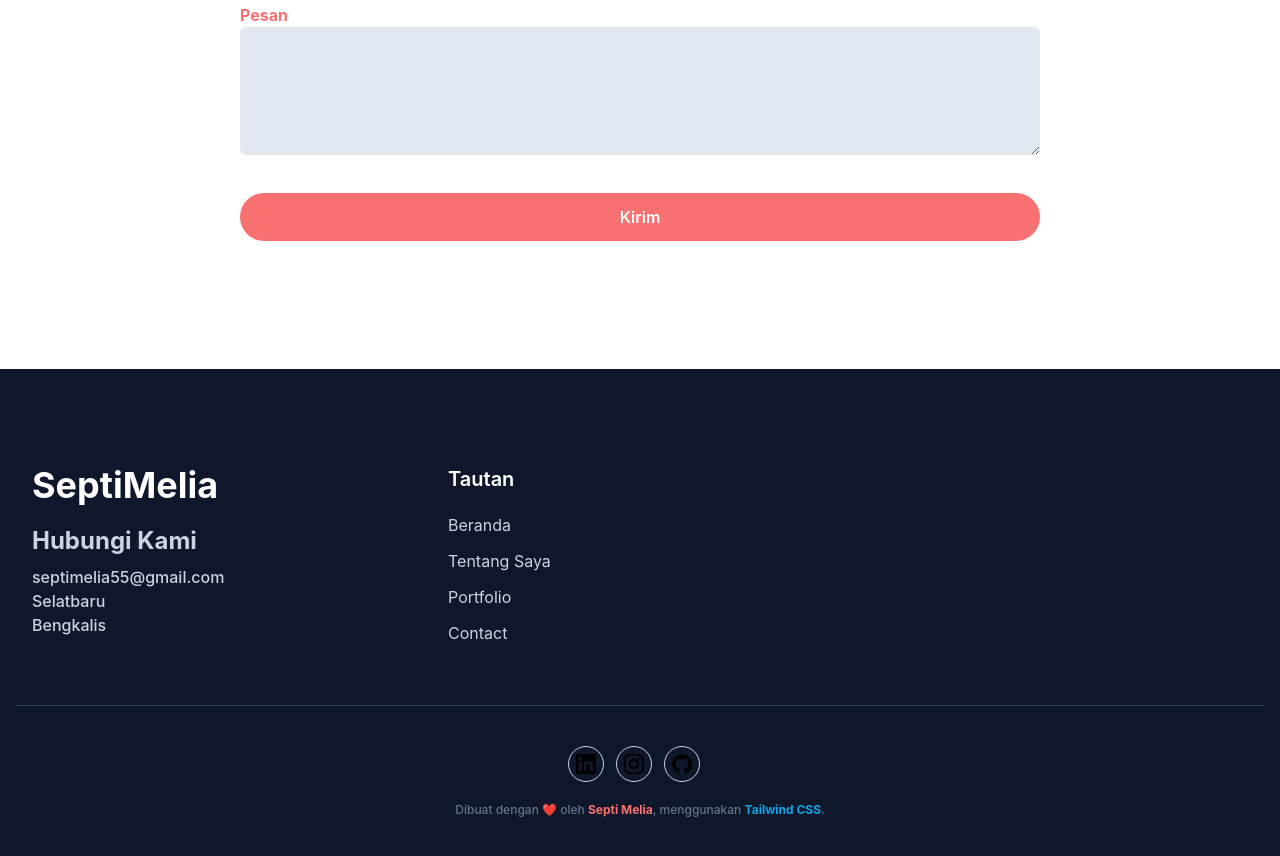
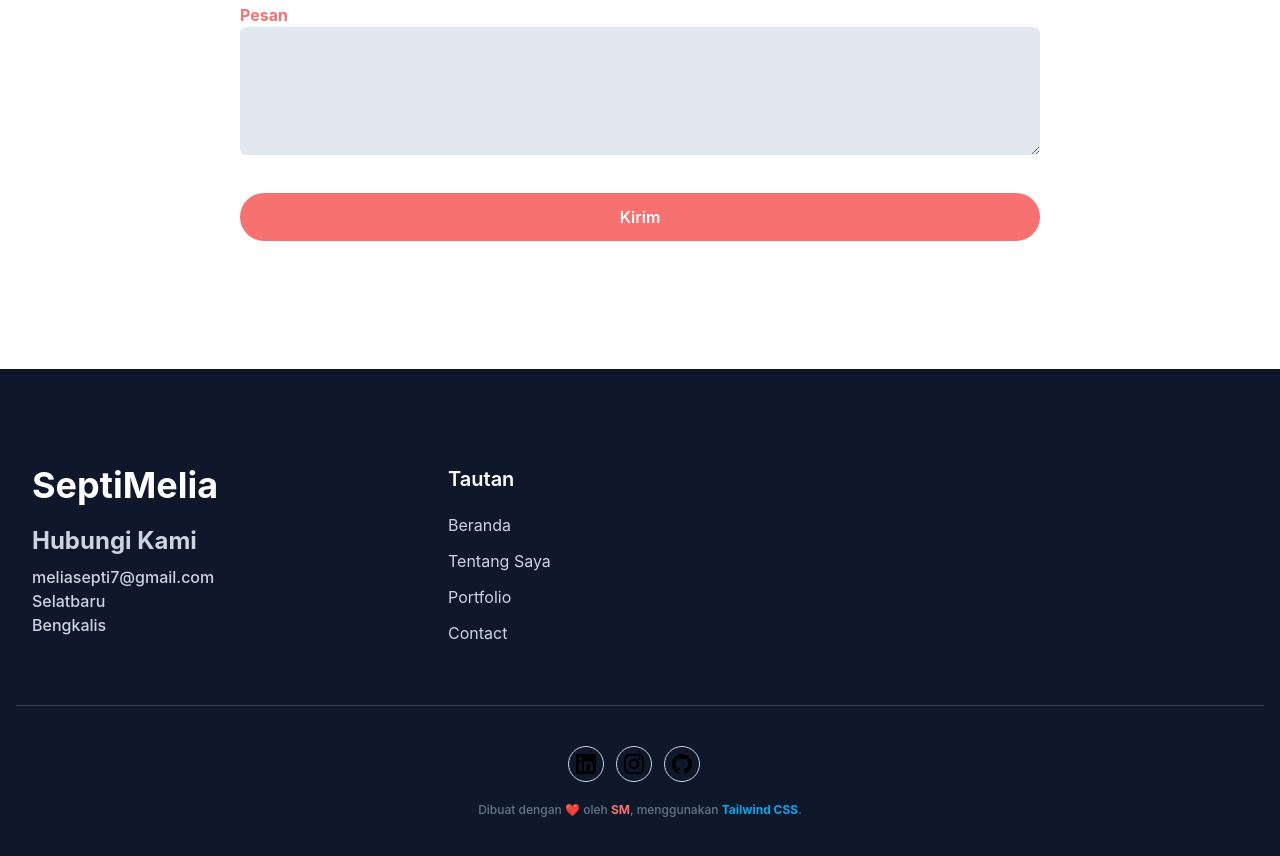
Before and after one commit to meliasyuhada/portfolio_qa, a website: page index.html in a window 1280 px wide. Shown: the part 4363-5219 px from the top of the page. Drawn offline with Linux system fonts and the light colour scheme.

Commit message:
Update index.html

```diff
--- a/index.html
+++ b/index.html
@@ -242,7 +242,7 @@
             <div class="mb-12 w-full px-4 font-medium text-slate-300 md:w-1/3">
               <h2 class="mb-5 text-4xl font-bold text-white">SeptiMelia</h2>
               <h3 class="mb-2 text-2xl font-bold">Hubungi Kami</h3>
-              <p>septimelia55@gmail.com</p>
+              <p>meliasepti7@gmail.com</p>
               <p>Selatbaru</p>
               <p>Bengkalis</p>
             </div>
@@ -292,7 +292,7 @@
             </div>
           </div>
             <p class="text-center text-xs font-medium text-slate-500">
-              Dibuat dengan <span class="text-pink-500">❤️</span> oleh <a href="https://instagram.com/melias_lia" target="_blank" class="font-bold text-primary">Septi Melia</a>, menggunakan
+              Dibuat dengan <span class="text-pink-500">❤️</span> oleh <a href="https://instagram.com/melias_lia" target="_blank" class="font-bold text-primary">SM</a>, menggunakan
               <a href="https://tailwindcss.com" target="_blank" class="font-bold text-sky-500">Tailwind CSS</a>.
             </p>
           </div>
```
